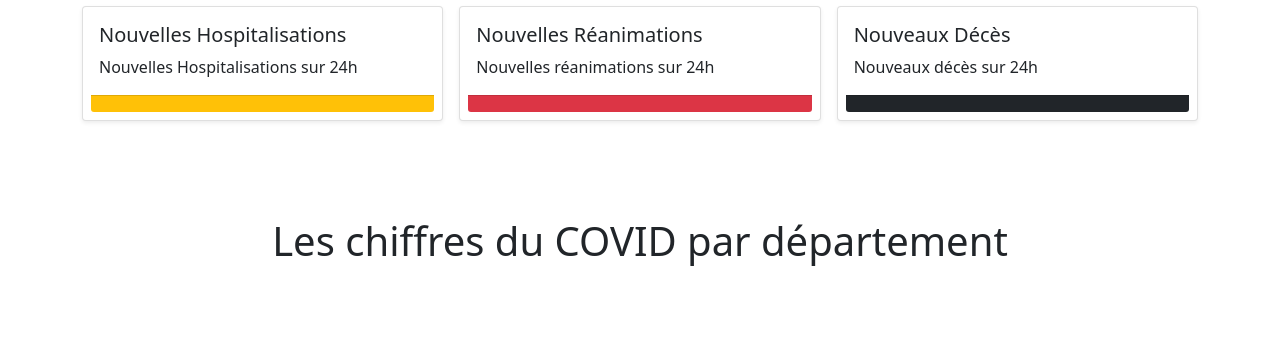
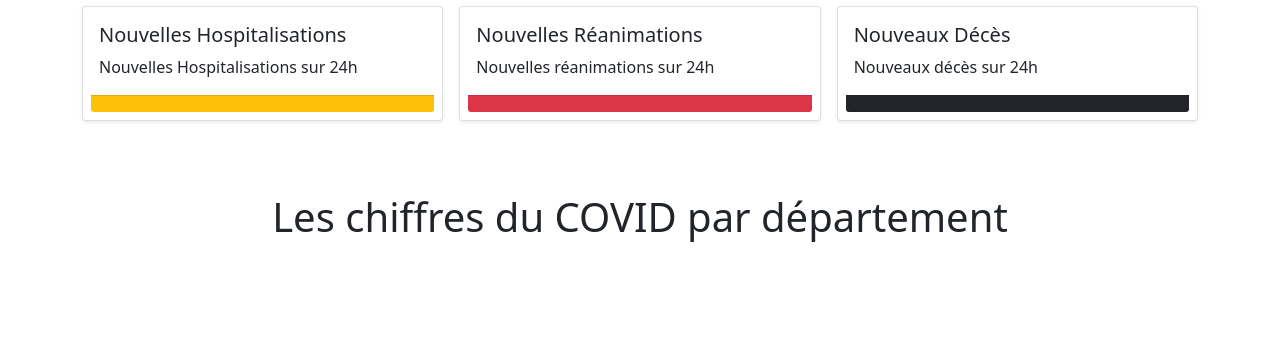
Before and after one commit to Olivier-Preaux/StatCovidCalculator, a Symfony app: template templates/home/index.html.twig in a window 1280 px wide. Shown: the part 317-661 px from the top of the page. Run offline with Twig, Linux system fonts and the light colour scheme; the template is opened without the code that fills it, so the values that code supplies are empty; some libraries are stand-ins or nearby versions.

Commit message:
fix : css

```diff
--- a/composer.json
+++ b/composer.json
@@ -14,6 +14,7 @@
         "doctrine/doctrine-fixtures-bundle": "^3.4",
         "doctrine/doctrine-migrations-bundle": "^3.0",
         "doctrine/orm": "^2.8",
+        "lexik/jwt-authentication-bundle": "^2.11",
         "nelmio/cors-bundle": "^2.1",
         "phpdocumentor/reflection-docblock": "^5.2",
         "sensio/framework-extra-bundle": "^5.1",
--- a/config/bundles.php
+++ b/config/bundles.php
@@ -17,4 +17,5 @@ return [
     Nelmio\CorsBundle\NelmioCorsBundle::class => ['all' => true],
     Doctrine\Bundle\FixturesBundle\DoctrineFixturesBundle::class => ['dev' => true, 'test' => true],
     ApiPlatform\Core\Bridge\Symfony\Bundle\ApiPlatformBundle::class => ['all' => true],
+    Lexik\Bundle\JWTAuthenticationBundle\LexikJWTAuthenticationBundle::class => ['all' => true],
 ];
--- a/templates/home/index.html.twig
+++ b/templates/home/index.html.twig
@@ -68,14 +68,14 @@
     </div>
 </div>
 
-<div class="album py-5">
+<div class="album py-4">
     <div class="container">
         <h1 class="mb-5 text-center ">Les chiffres du COVID par département</h1>
 
-        <div class="row row-cols-1 row-cols-sm-2 row-cols-md-4 g-3">
+        <div class="row row-cols-1 row-cols-sm-2 row-cols-md-3 g-3">
             {% for department in departments.allLiveFranceData %}
                 <div class="col">
-                    <div class="card shadow-lg h-120 m-2">
+                    <div class="card shadow-lg h-100 m-1 border border-dark">
                         <div class="card-body">
                             <h5 class="card-tittle">{{ department.code | replace({'DEP-':''})  }} - {{ department.nom }} </h5>
                             <p class="card-text">Actuellement hospitalisés : <span class="badge bg-warning">{{ department.hospitalises }}</span></p>
```
Also changed, not shown: config/routes.yaml (line endings or trailing spaces), 6 other files.
